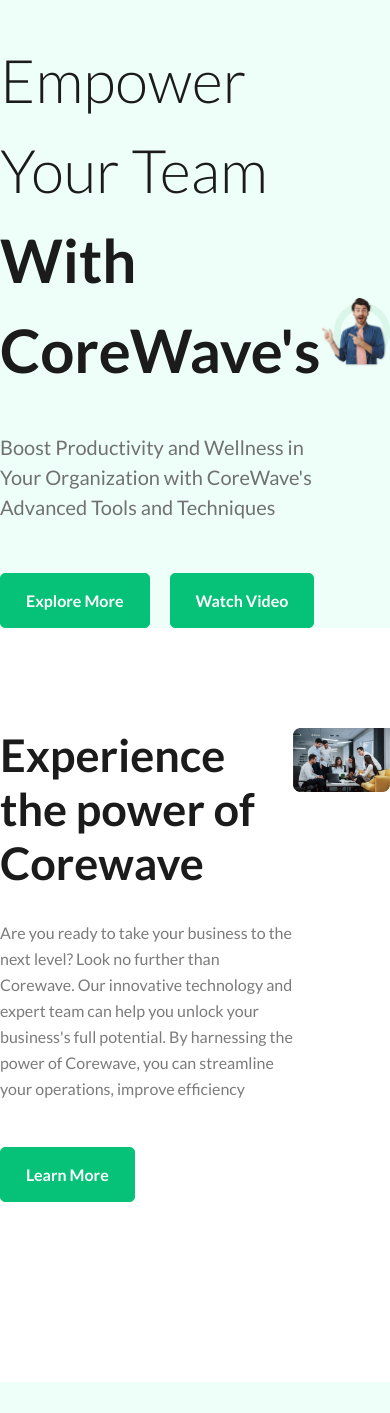
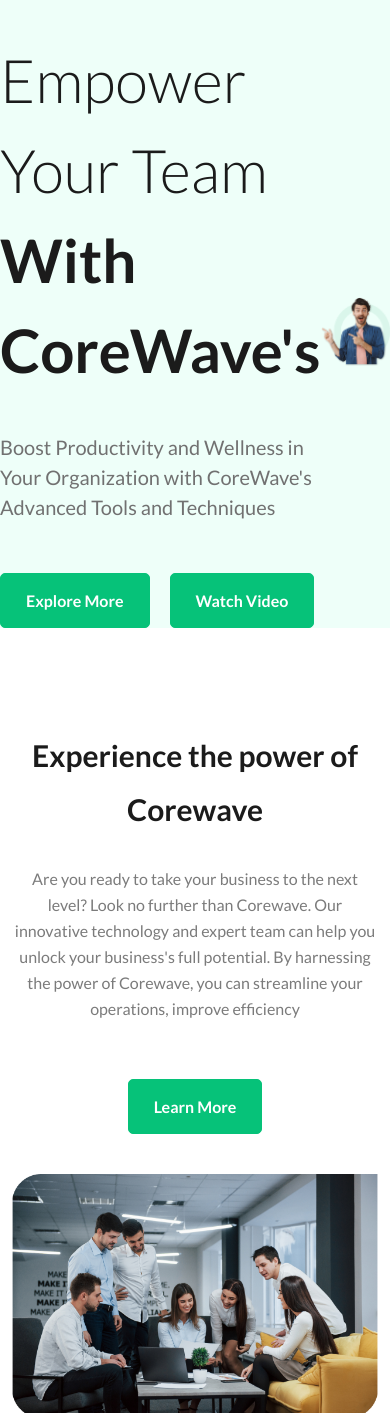
Before and after one commit to Sijan666/coreWave, a React (Vite) app: page / in a window 390 px wide. Shown: the part 155-1568 px from the top of the page. Built offline with nearby package versions, Linux system fonts and the light colour scheme.

Commit message:
add responsive in experience section

```diff
--- a/src/components/layouts/Experience.jsx
+++ b/src/components/layouts/Experience.jsx
@@ -8,13 +8,13 @@
     return (
         <>
         <section className='py-25'>
-            <Container>
-                <div className="flex justify-between">
-                    <div className="left lg:w-[550px]">
-                        <h3 className='pb-7.5 text-[#1B1B1B] font-semibold text-[45px]  leading-[54px]'>Experience the power of Corewave</h3>
+            <Container className={'px-3 lg:px-0'}>
+                <div className="flex flex-col lg:flex-row gap-y-10 lg:justify-between ">
+                    <div className="left lg:w-[550px] text-center lg:text-left">
+                        <h3 className='pb-7.5 text-[#1B1B1B] font-semibold text-[30px] lg:text-[45px] leading-[54px]'>Experience the power of Corewave</h3>
                         <p className='text-base text-[#7B7B7B] pb-[45px] leading-[26px]'>Are you ready to take your business to the next level? Look no further than Corewave. Our innovative technology and expert team can help you unlock your business's full potential. By harnessing the power of Corewave, you can streamline your operations, improve efficiency</p>
                         {/* btn */}
-                        <div className="btn">
+                        <div className="btn pt-3">
                             <Button btnText={'Learn More'} className={'px-[25px] py-[14.5px]'}/>
                         </div>
                     </div>
```
